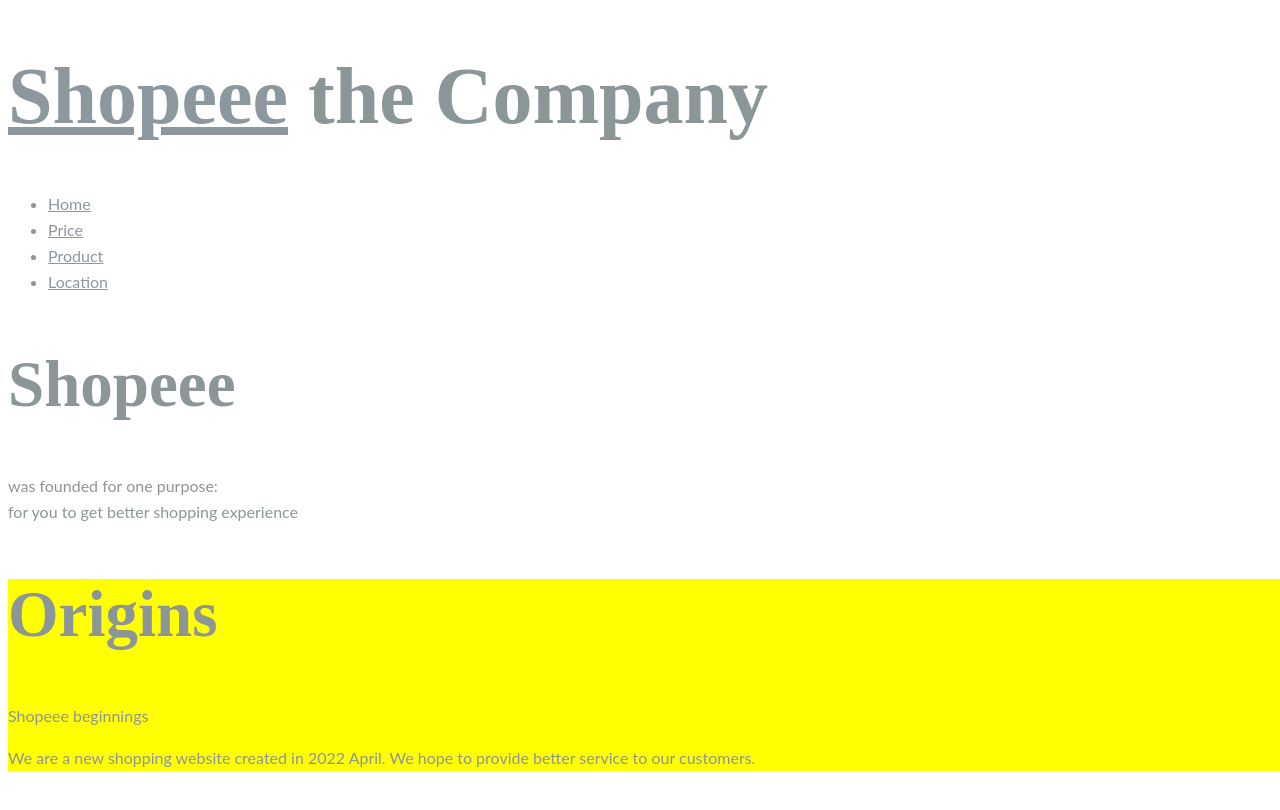
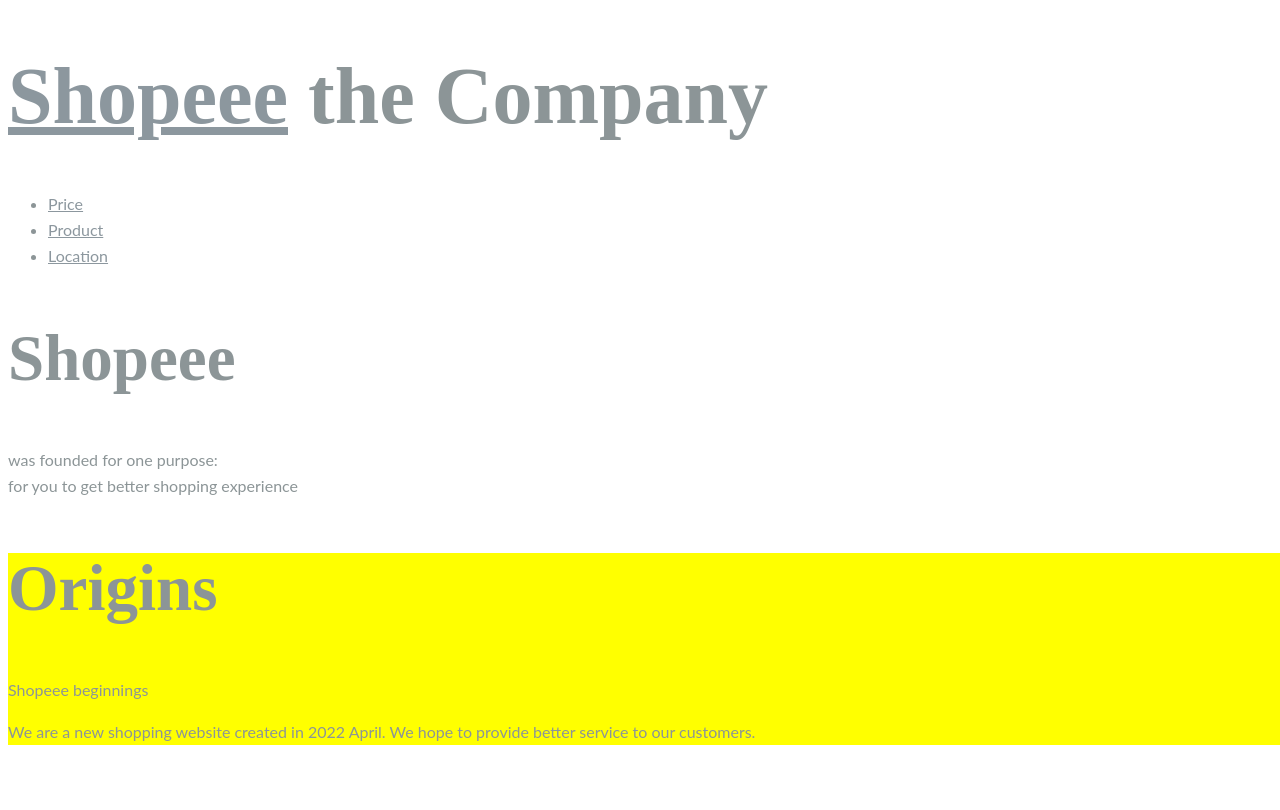
Before and after one commit to xzhang36-2074305/xzhang36-2074305.github.io, a plain HTML site: page myFunSite.html in a window 1280 px wide. Drawn offline with Linux system fonts and the light colour scheme.

Commit message:
Update myFunSite.html

```diff
--- a/myFunSite.html
+++ b/myFunSite.html
@@ -14,7 +14,6 @@
 				<h1><strong><a href="index.html">Shopeee</a></strong> the Company</h1>
 				<nav id="nav">
 					<ul>
-						<li><a href="myFunSite.html">Home</a></li>
 						<li><a href="page1.html">Price</a></li>
 						<li><a href="page2.html">Product</a></li>
 						<li><a href="page3.html">Location</a></li>
```
